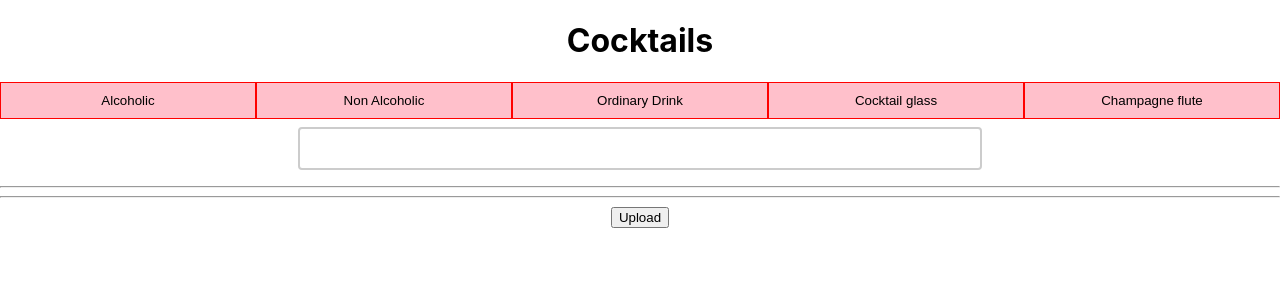
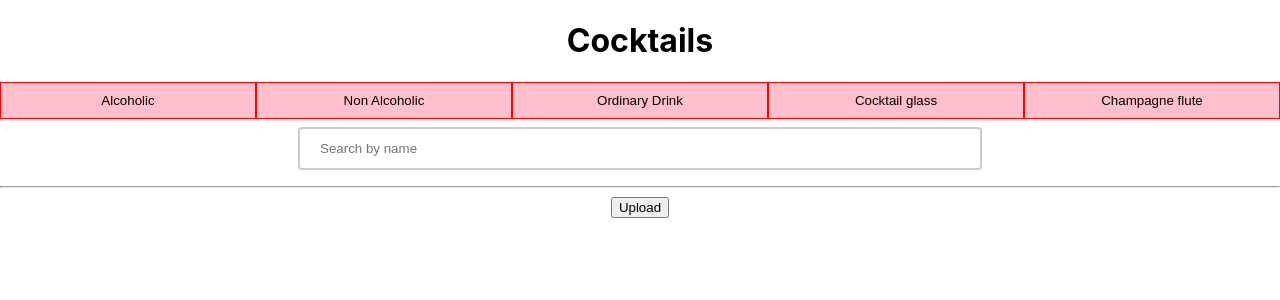
Before and after one commit to mihailmanoli/reactjs-training, a React (Create React App) app in the folder cocktail-app/: page / in a window 1280 px wide. Shown: the top 300 px of the page. Built offline with nearby package versions, Linux system fonts and the light colour scheme.

Commit message:
Clear the search input when changing page

```diff
--- a/cocktail-app/src/App.js
+++ b/cocktail-app/src/App.js
@@ -6,6 +6,7 @@ import CocktailUpload from "./CocktailUpload";
 function App() {
   const [category, setCategory] = useState(null);
   const [showUploadCocktail, setShowUploadCocktail] = useState(false);
+  const [searchTerm, setSearchTerm] = useState("");
 
   const goToPage = (page) => {
     let category = { name: '', filter: '', timeout: 0 }
@@ -36,6 +37,7 @@ function App() {
 
     setShowUploadCocktail(false);
     setCategory(category);
+    setSearchTerm("");
   };
 
   const onUploadClick = () => {
@@ -47,6 +49,7 @@ function App() {
     let category = filter ? { name: 'Search Results', filter: 'search.php?s=' + filter, timeout: 500 }
                           : { name: 'Alcoholic', filter: 'filter.php?a=Alcoholic' , timeout: 0 }
     setCategory(category);
+    setSearchTerm(filter);
   };
 
   return (
@@ -60,13 +63,14 @@ function App() {
         <button onClick={() => goToPage('Champagne_flute')} className="menu-item">Champagne flute</button>
       </div>
       <div>
-        <input type="text" onChange={handleFilter} className='search-cocktail'/>
+        <input type="text" onChange={handleFilter} className='search-cocktail'
+              placeholder='Search by name' value={searchTerm}/>
       </div>
       <hr />
       <div className='category'>
-        {(category && !showUploadCocktail) && <Category name={category.name} filter={category.filter} timeout={category.timeout} />}
+        {(category && !showUploadCocktail)
+            && <Category name={category.name} filter={category.filter} timeout={category.timeout} />}
       </div>
-      <hr />
       <div>
         {!showUploadCocktail && <button onClick={onUploadClick}>Upload</button>}
         {showUploadCocktail && <CocktailUpload />}
```
